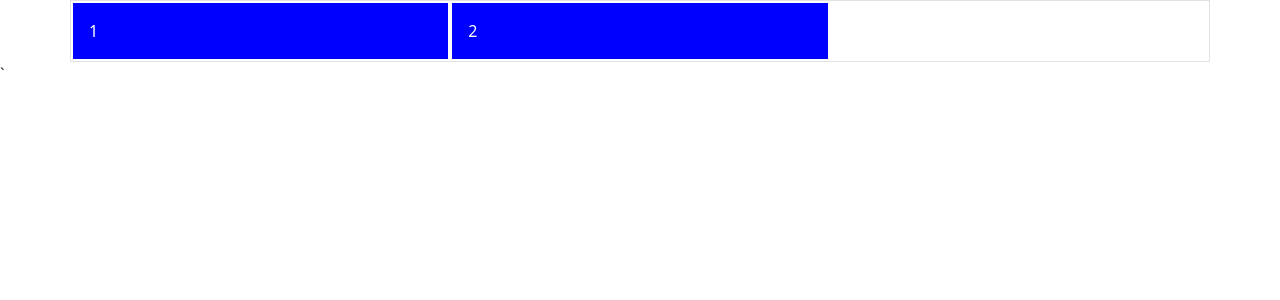
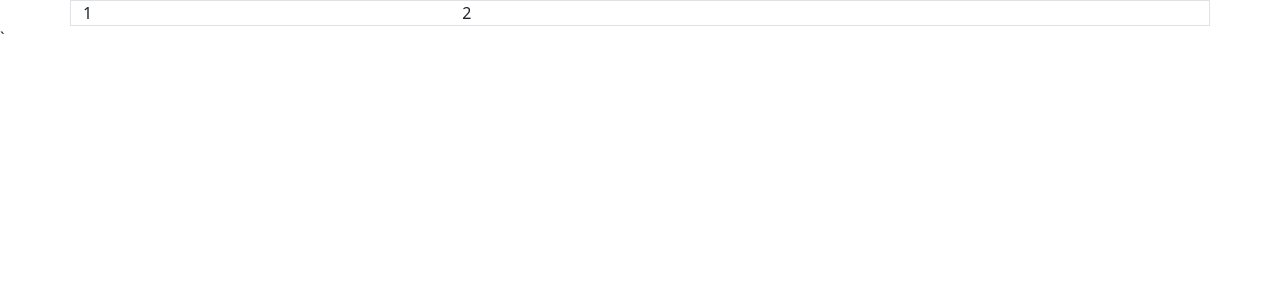
Before and after one commit to moyo2/Task_management_system, a PHP site: page / in a window 1280 px wide. Shown: the top 300 px of the page. Run offline with PHP 8.4, Linux system fonts and the light colour scheme.

Commit message:
php_extension

```diff
--- a/index.html
+++ b/index.php
@@ -5,14 +5,7 @@
     <meta name="viewport" content="width=device-width, initial-scale=1.0">
     <title>emailer</title>
     <link rel="stylesheet" href="css/bootstrap.css">
-    <style>
-        [class*="col"]{
-            padding: 1rem;
-            background-color: blue;
-            border: 2px solid white;
-            color: white;
-        }
-    </style>
+
 </head>
 <body>
     <script src="js/bootstrap.js"> </script>
```
